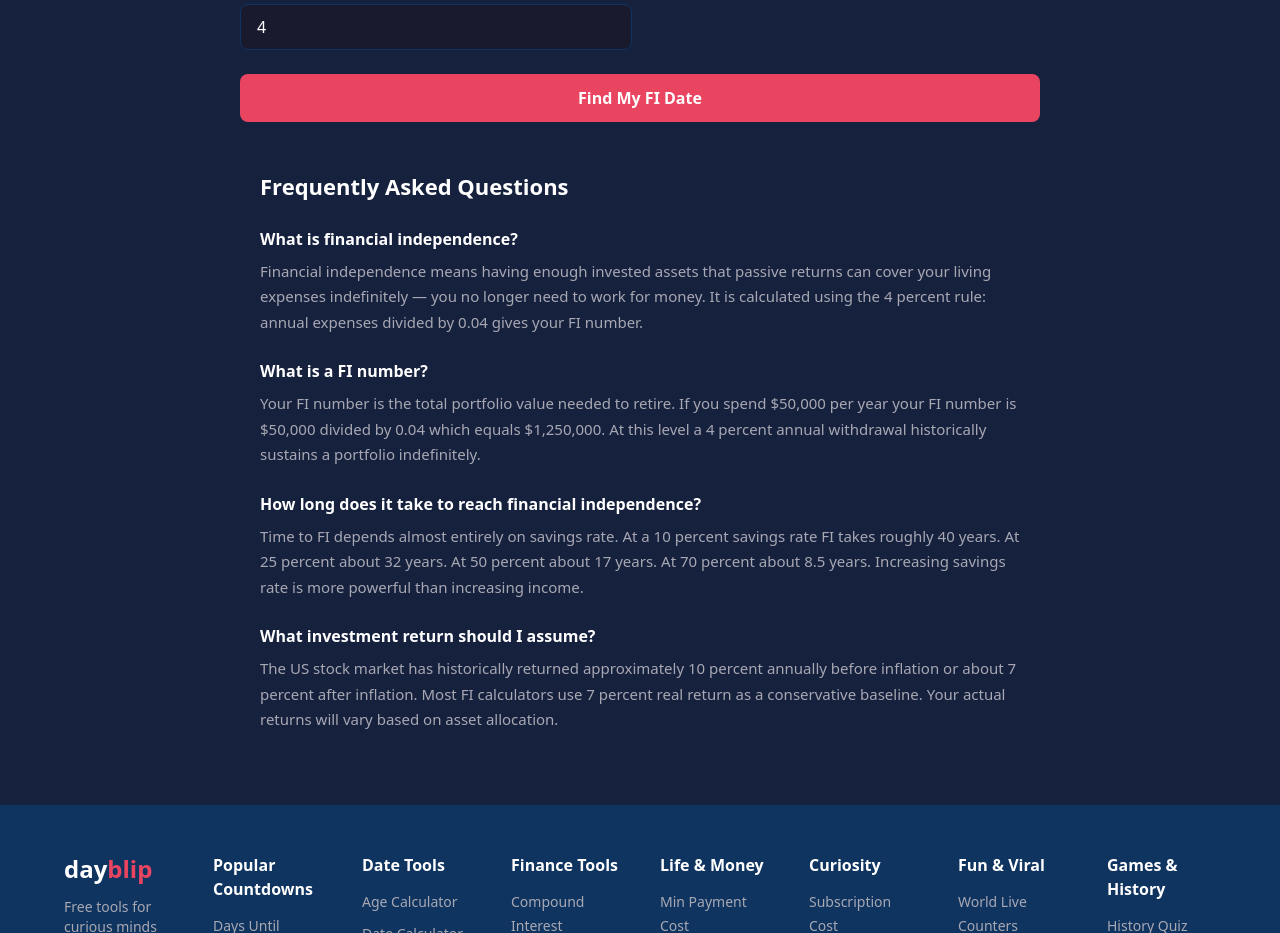
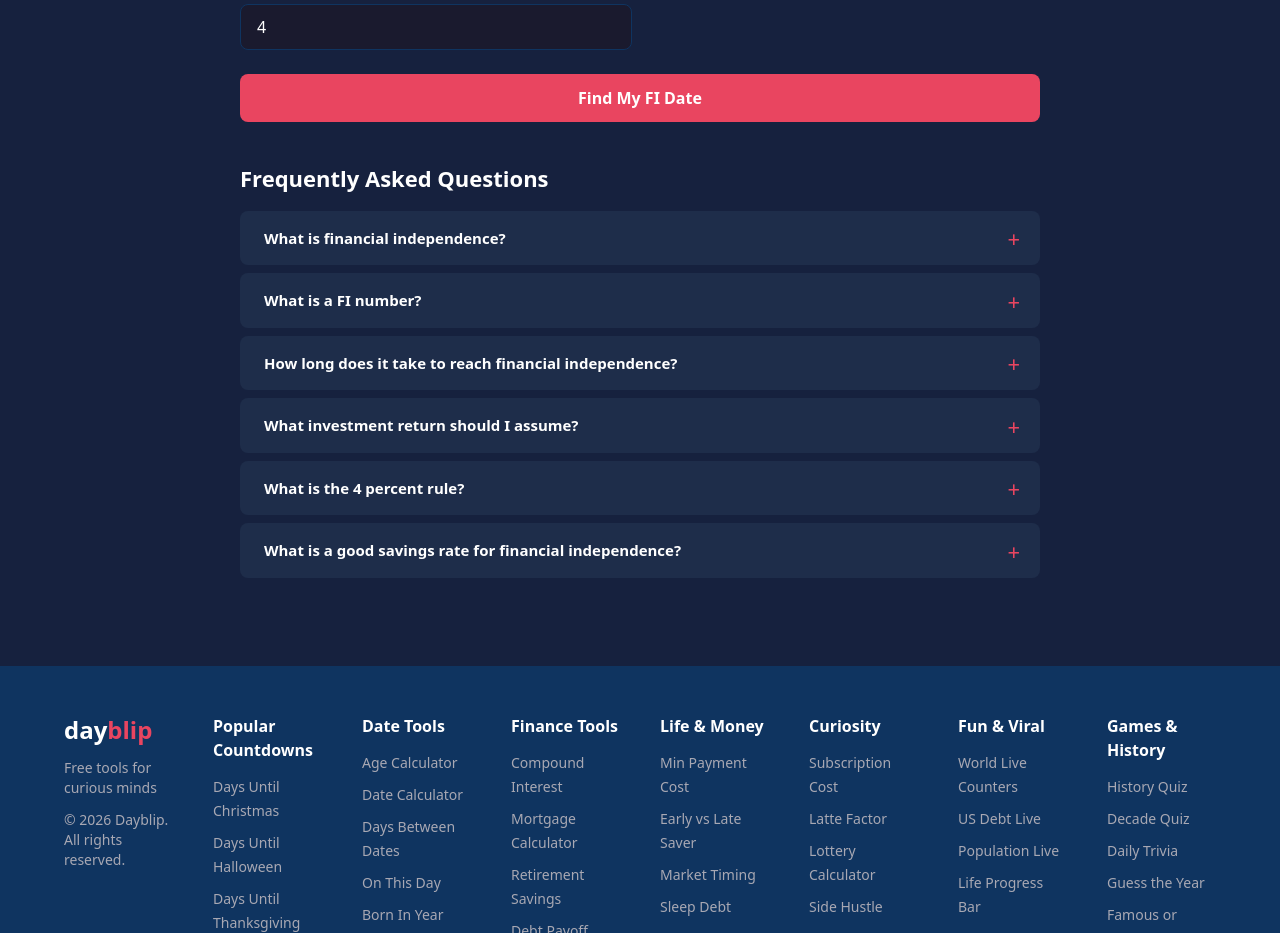
Before and after one commit to pierre2000it-max/dayblip, a Next.js app: page /tools/fi-date in a window 1280 px wide. Shown: the part 1182-2115 px from the top of the page. Built offline with nearby package versions, Linux system fonts and the light colour scheme.

Commit message:
Fix fi-date FAQ: replace always-expanded manual loop with FAQAccordion — collapsed by default, + toggle on click

```diff
--- a/src/app/tools/fi-date/page.tsx
+++ b/src/app/tools/fi-date/page.tsx
@@ -6,6 +6,7 @@ import Breadcrumb from "@/components/Breadcrumb"
 import RelatedTools from "@/components/RelatedTools"
 import { webApplicationSchema, faqSchema, howToSchema, breadcrumbSchema } from "@/lib/schema"
 import AuthorByline from "@/components/AuthorByline"
+import FAQAccordion from "@/components/FAQAccordion"
 
 const DISCLAIMER = (
   <div className="rounded-xl border border-yellow-500/30 bg-yellow-900/20 p-4 text-sm text-yellow-200">
@@ -453,26 +454,32 @@ export default function FIDatePage() {
               </div>
             )
           })()}
-          <div style={{ maxWidth: '800px', margin: '0 auto', padding: '48px 20px 0 20px' }}>
-            <h2 style={{ color: '#ffffff', fontSize: '22px', fontWeight: '700', margin: '0 0 24px 0' }}>
-              Frequently Asked Questions
-            </h2>
-            {[
-              { q: "What is financial independence?", a: "Financial independence means having enough invested assets that passive returns can cover your living expenses indefinitely — you no longer need to work for money. It is calculated using the 4 percent rule: annual expenses divided by 0.04 gives your FI number." },
-              { q: "What is a FI number?", a: "Your FI number is the total portfolio value needed to retire. If you spend $50,000 per year your FI number is $50,000 divided by 0.04 which equals $1,250,000. At this level a 4 percent annual withdrawal historically sustains a portfolio indefinitely." },
-              { q: "How long does it take to reach financial independence?", a: "Time to FI depends almost entirely on savings rate. At a 10 percent savings rate FI takes roughly 40 years. At 25 percent about 32 years. At 50 percent about 17 years. At 70 percent about 8.5 years. Increasing savings rate is more powerful than increasing income." },
-              { q: "What investment return should I assume?", a: "The US stock market has historically returned approximately 10 percent annually before inflation or about 7 percent after inflation. Most FI calculators use 7 percent real return as a conservative baseline. Your actual returns will vary based on asset allocation." },
-            ].map((item, i) => (
-              <div key={i} style={{ marginBottom: '24px' }}>
-                <h3 style={{ color: '#ffffff', fontSize: '16px', fontWeight: '600', margin: '0 0 8px 0' }}>
-                  {item.q}
-                </h3>
-                <p style={{ color: '#a8a8b3', fontSize: '15px', lineHeight: '1.7', margin: '0' }}>
-                  {item.a}
-                </p>
-              </div>
-            ))}
-          </div>
+          <FAQAccordion items={[
+            {
+              question: "What is financial independence?",
+              answer: "Financial independence means having enough invested assets that passive returns can cover your living expenses indefinitely — you no longer need to work for money. It is calculated using the 4 percent rule: annual expenses divided by 0.04 gives your FI number."
+            },
+            {
+              question: "What is a FI number?",
+              answer: "Your FI number is the total portfolio value needed to retire. If you spend $50,000 per year your FI number is $50,000 divided by 0.04 which equals $1,250,000. At this level a 4 percent annual withdrawal historically sustains a portfolio indefinitely."
+            },
+            {
+              question: "How long does it take to reach financial independence?",
+              answer: "Time to FI depends almost entirely on savings rate. At a 10 percent savings rate FI takes roughly 40 years. At 25 percent about 32 years. At 50 percent about 17 years. At 70 percent about 8.5 years. Increasing savings rate is more powerful than increasing income."
+            },
+            {
+              question: "What investment return should I assume?",
+              answer: "The US stock market has historically returned approximately 10 percent annually before inflation or about 7 percent after inflation. Most FI calculators use 7 percent real return as a conservative baseline. Your actual returns will vary based on asset allocation."
+            },
+            {
+              question: "What is the 4 percent rule?",
+              answer: "The 4 percent rule comes from the 1994 Trinity Study which found that a portfolio of 50-75 percent stocks could sustain 30 years of withdrawals at 4 percent annually with high historical success rates. For longer retirements of 40-50 years many planners use 3 to 3.5 percent as a more conservative rate."
+            },
+            {
+              question: "What is a good savings rate for financial independence?",
+              answer: "Most FI practitioners target a savings rate of 25-50 percent of gross income. The average American saves 5-8 percent. At 25 percent savings rate FI takes approximately 32 years from zero. At 50 percent approximately 17 years. Every percentage point increase in savings rate meaningfully shortens the timeline."
+            },
+          ]} />
         </div>
       </section>
     </div>
```
